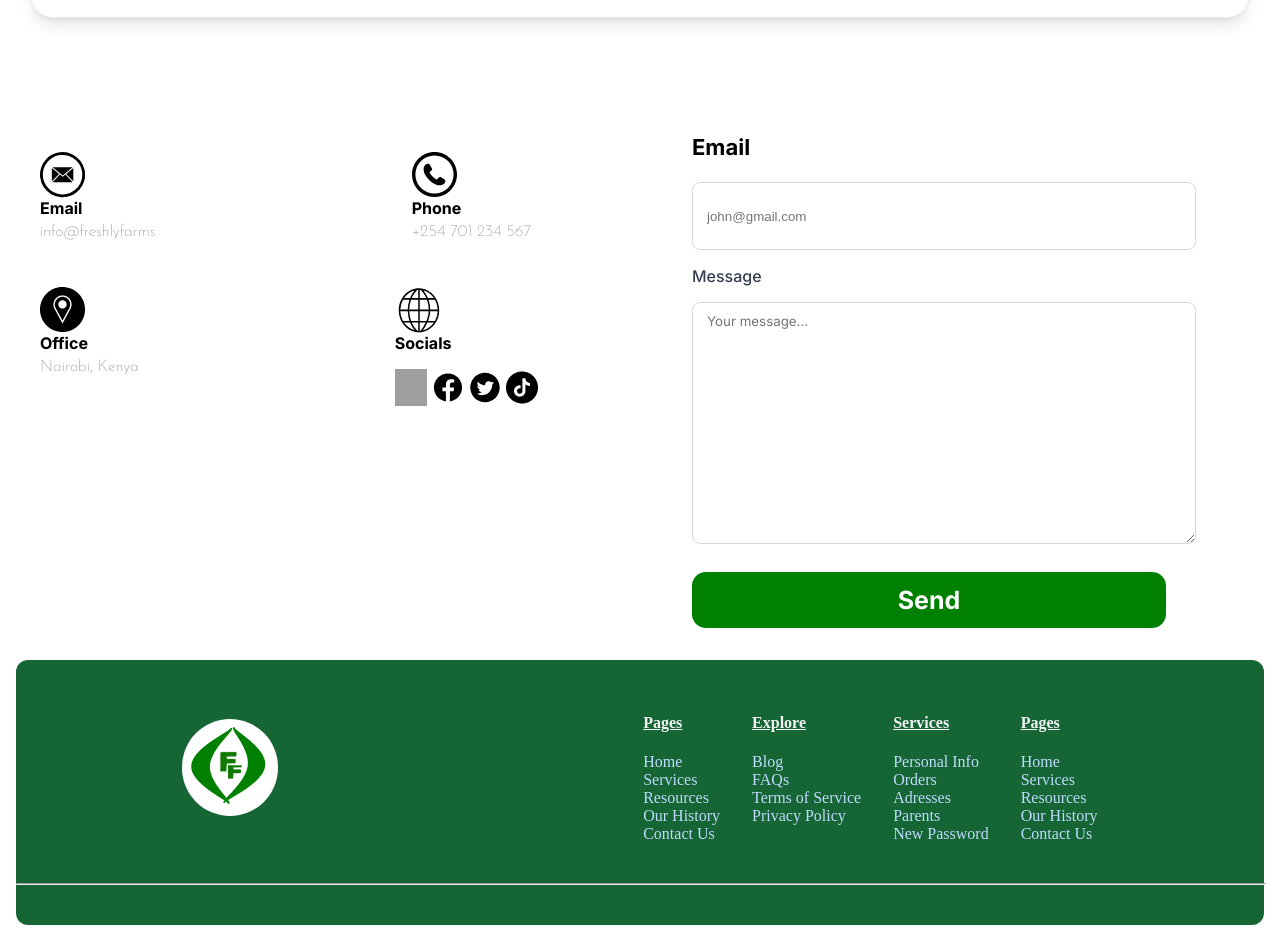
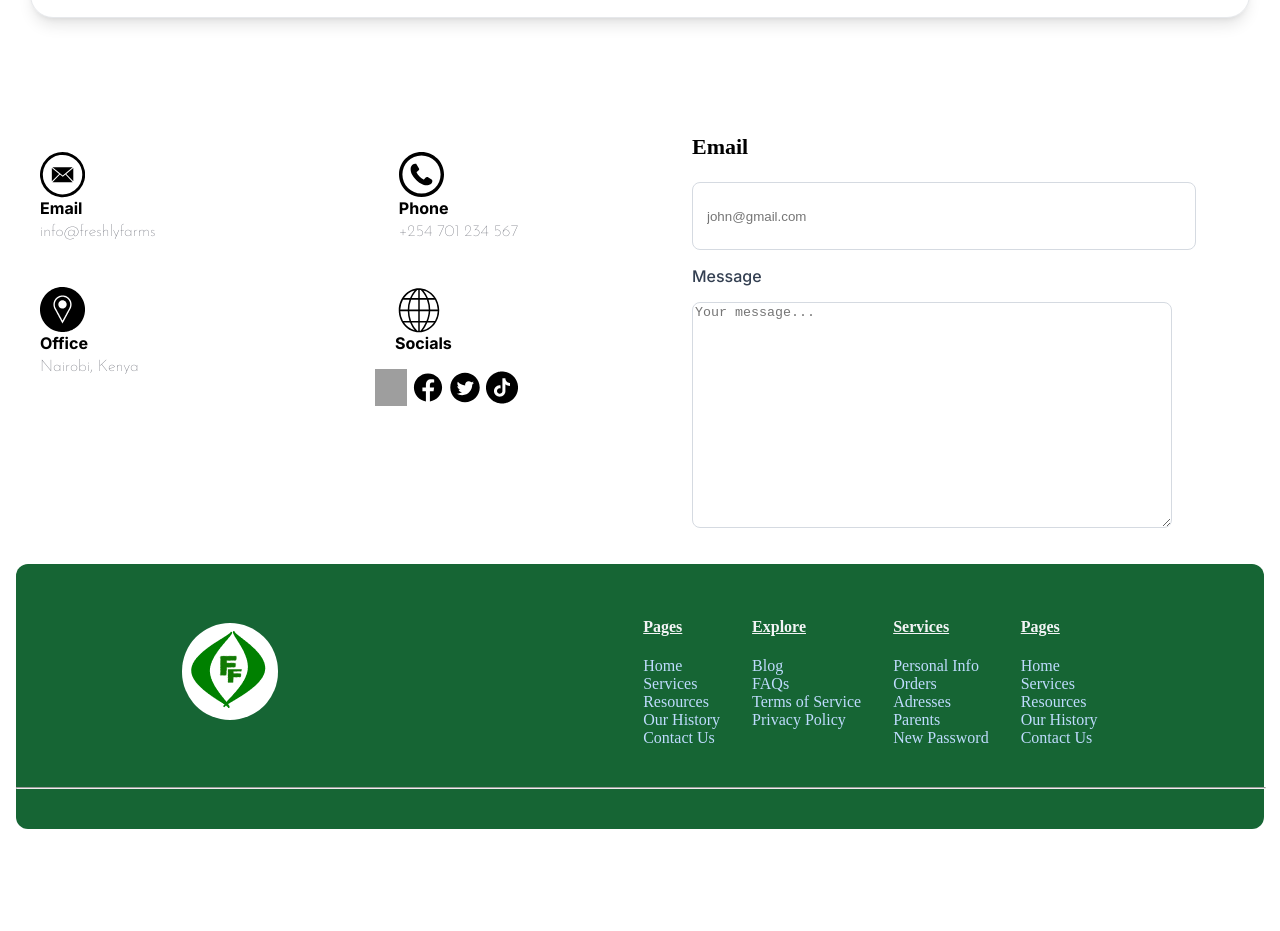
Before and after one commit to sneha01vaish/ECO-AFRIQA1, a React (Create React App) app in the folder freshly_set/frontend/: page / in a window 1280 px wide. Shown: the part 5141-6072 px from the top of the page. After the commit the page ends 6002 px from the top, so only its background shows below. Built offline with nearby package versions, Linux system fonts and the light colour scheme; grey boxes are pictures that could not be loaded.

Commit message:
mobile nav fix

```diff
--- a/freshly_set/frontend/src/components/Nav/Navbar.js
+++ b/freshly_set/frontend/src/components/Nav/Navbar.js
@@ -163,10 +163,10 @@ function Nav() {
             <img className={!open ? "flex h-[77px] w-[80px] object-cover":"hidden"} src="/static/media/logo2.png" alt="navLogo"/>
 
                         <div className={!open ? "flex space-x-[33px]":"hidden"}>
-                            <div className="block group">
+                            <Link to="/" className="block group">
                                 <p className="text-[20px] font-[700] text-[#008000] font-inter">Home</p>
                                 <div className="h-[5px] w-[70px] bg-[#008000] -mt-[15px] hidden group-hover:flex"/>
-                            </div>
+                            </Link>
 
                             <div className="block group">
                                 <p className="text-[20px] font-[700] text-[#008000] font-inter">Sign Up</p>
@@ -197,29 +197,29 @@ function Nav() {
                 </div>
                 <div className="flex justify-center">
                     <div className="block space-y-[40px] mt-[50px]">
-                        <div className="flex space-x-[22px]  items-center ">
+                        <Link to="/about-us" className="flex space-x-[22px]  items-center ">
                             <FaUsers className="h-[54px] w-[64px] text-white"/>
-                            <p className="text-white text-[30px] font-[700] font-inter">About Us</p>
-                        </div>
+                            <p className="text-white text-[25px] font-[700] font-inter">About Us</p>
+                        </Link>
 
                         <div className="flex space-x-[22px]  items-center">
                             <CiGlobe className="h-[54px] w-[64px] text-white"/>
-                            <p className="text-white text-[30px] font-[700] font-inter">Blog</p>
+                            <p className="text-white text-[25px] font-[700] font-inter">Blog</p>
                         </div>
 
                         <div className="flex space-x-[22px]  items-center">
                             <FaUsers className="h-[54px] w-[64px] text-white"/>
-                            <p className="text-white text-[30px] font-[700] font-inter">Sign Up</p>
+                            <p className="text-white text-[25px] font-[700] font-inter">Sign Up</p>
                         </div>
 
                         <div className="flex space-x-[22px]  items-center">
                             <FaUser className="h-[54px] w-[64px] text-white"/>
-                            <p className="text-white text-[30px] font-[700] font-inter">Your Profile</p>
+                            <p className="text-white text-[25px] font-[700] font-inter">Your Profile</p>
                         </div>
 
                         <div className="flex space-x-[22px]  items-center">
                             <CiSettings className="h-[54px] w-[64px] text-white"/>
-                            <p className="text-white text-[30px] font-[700] font-inter">Settings</p>
+                            <p className="text-white text-[25px] font-[700] font-inter">Settings</p>
                         </div>
                     </div>
 
--- a/freshly_set/frontend/src/components/pages/homepage/Contact.js
+++ b/freshly_set/frontend/src/components/pages/homepage/Contact.js
@@ -1,12 +1,12 @@
 import React from "react";
 import { AiFillTwitterCircle } from "react-icons/ai";
+import { FaTiktok } from "react-icons/fa6";
 
 function Contact() {
   return (
     <div className="hidden lg:flex w-[100%] justify-between">
       <div className="mt-[132px] ml-[40px] block space-y-[29px]">
-        <div className="flex space-x-[256px]">
-
+        <div className="flex justify-between lg:w-[478px]">
           <div classsName="block">
             <img
               className="h-[49px] w-[45px]"
@@ -19,21 +19,20 @@ function Contact() {
             </a>
           </div>
 
-          <div classsName="block">
+          <div classsName="block -ml-[30px]">
             <img
               className="h-[49px] w-[45px]"
               src="/static/media/call.svg"
               alt="phone"
             />
-            <p className="font-[720] text-[72] -mt-[5px] font-inter">Phone</p>
+            <p className="font-[720] text-[72] -mt-[5px] font-inter ">Phone</p>
             <p className="font-[22] text-[400] text-[#525560] font-josefin -mt-[10px]">
               {" "}
               +254 701 234 567{" "}
             </p>
           </div>
         </div>
-
-        <div className="flex space-x-[256px]">
+        <div className="flex justify-between lg:w-[478px]">
           <div classsName="block">
             <img
               className="h-[49px] w-[45px]"
@@ -47,15 +46,14 @@ function Contact() {
             </p>
           </div>
 
-          <div classsName="block">
+          <div classsName="block ">
             <img
-              className="h-[49px] w-[45px]"
+              className="h-[49px] w-[45px] ml-[20px]"
               src="/static/media/globe.svg"
               alt="Social Media"
             />
-            <p className="font-[720] text-[72] -mt-[5px] font-inter">Socials</p>
-
-            <div className="flex items-center space-x-[5px] ">
+            <p className="font-[720] text-[72] -mt-[5px] font-inter ml-[20px]">Socials</p>
+            <div className="flex items-center space-x-[5px]  ">
               <a href="" title="Instagram" target="_blank">
                 <img
                   src="/static/media/instagram.svg"
@@ -97,34 +95,25 @@ function Contact() {
               </a>
             </div>
           </div>
-        </div>
+
+    </div>
       </div>
-
       <div className="block mt-[94px] mr-[84px] ">
-        <p className="text-[22px] text-black font-[700] box-border font-inter">
-          {" "}
-          Email{" "}
-        </p>
+        <p className="text-[22px] text-black font-[700]">Email</p>
         <input
           placeholder="john@gmail.com"
           className="w-[474px] h-[46px] py-[10px] px-[14px] rounded-[8px] border-solid border-[1px] border-[#D5DAE1] focus:outline-none"
         />
-
-        <p className="font-inter text-[16] font-[500] text-[#333F51]">
-          {" "}
-          Message{" "}
+        <p className="font-inter text-[16px] font-[500] text-[#333F51]">
+          Message
         </p>
         <textarea
-          className="h-[220px] w-[474px]  rounded-[8px] border-solid border-[1px] border-[#D5DAE1] focus:outline-none font-inter py-[10px] px-[14px]"
+          className="h-[220px] w-[474px]  rounded-[8px] border-solid border-[1px] border-[#D5DAE1] focus:outline-none"
           placeholder="Your message..."
         />
-
-        <div className="flex h-[56px] w-[474px] bg-[#008000] rounded-[14px] py-[16px] px-[28px] mt-[24px] justify-center box-border items-center flex-shrink-0 ">
-          <p className="font-inter text-[25px] font-[700] text-[#FFF] ">Send</p>
-        </div>
       </div>
     </div>
   );
 }
 
-export default Contact
+export default Contact;
--- a/freshly_set/frontend/src/components/pages/homepage/Hero.js
+++ b/freshly_set/frontend/src/components/pages/homepage/Hero.js
@@ -8,7 +8,7 @@ function Hero() {
             {/* <img className="bgSm" src="/images/small_bg.png"/> */}
         {/* <div className="heroTest"></div> */}
 
-            <h1 className="font-inter">Urbanization Farming and
+            <h1 className="font-inter text-[30px] text-white">Urbanization Farming and
             Vertical Farming</h1>
 
             <p className="font-inter text-[#FFF3E5] lg:w-[806px] text-center font-[400]">Freshly Farms is known for urbanizing the food farming industry especially on horticulture. It helps farmers understand their crops and how to manage them to grow better</p>
```
